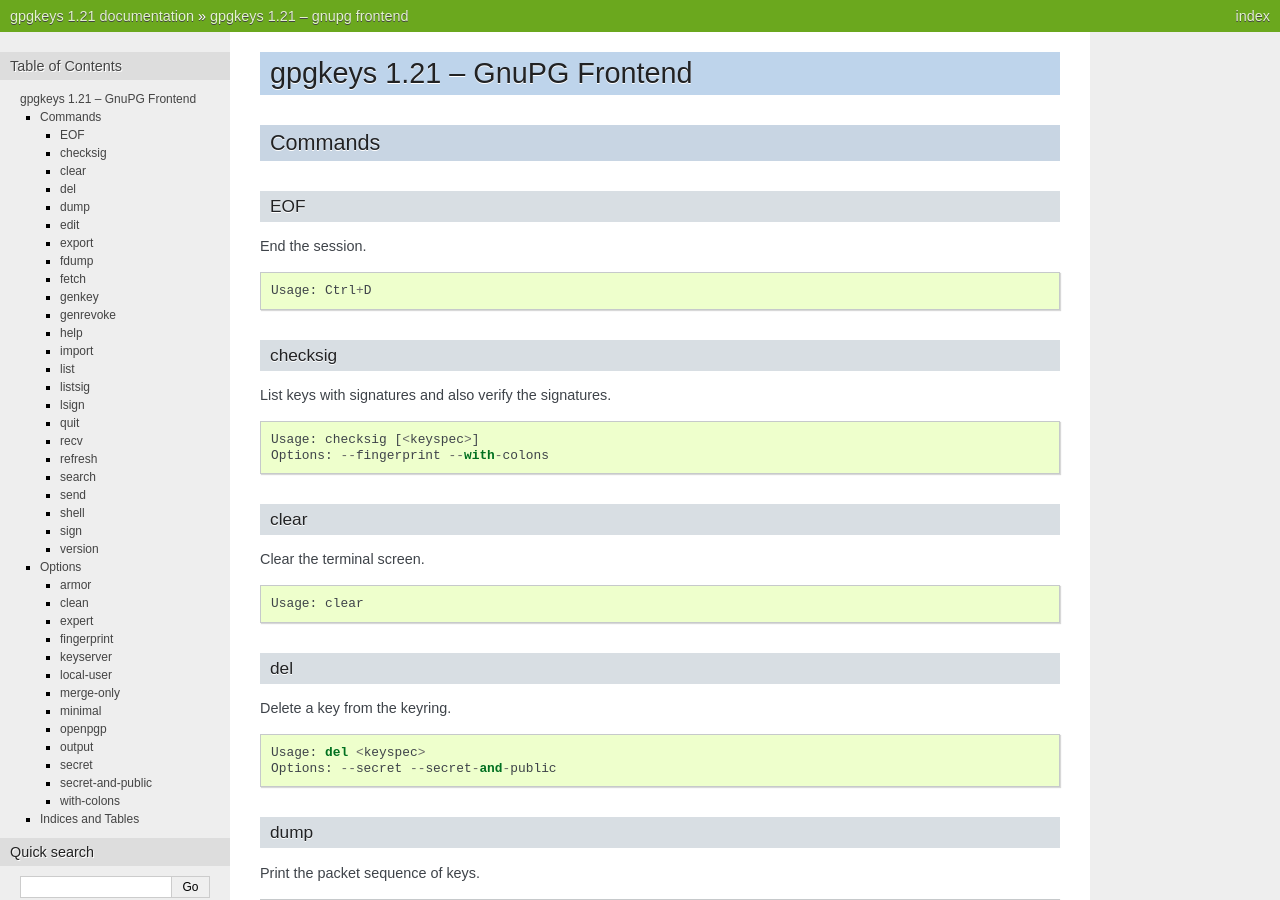
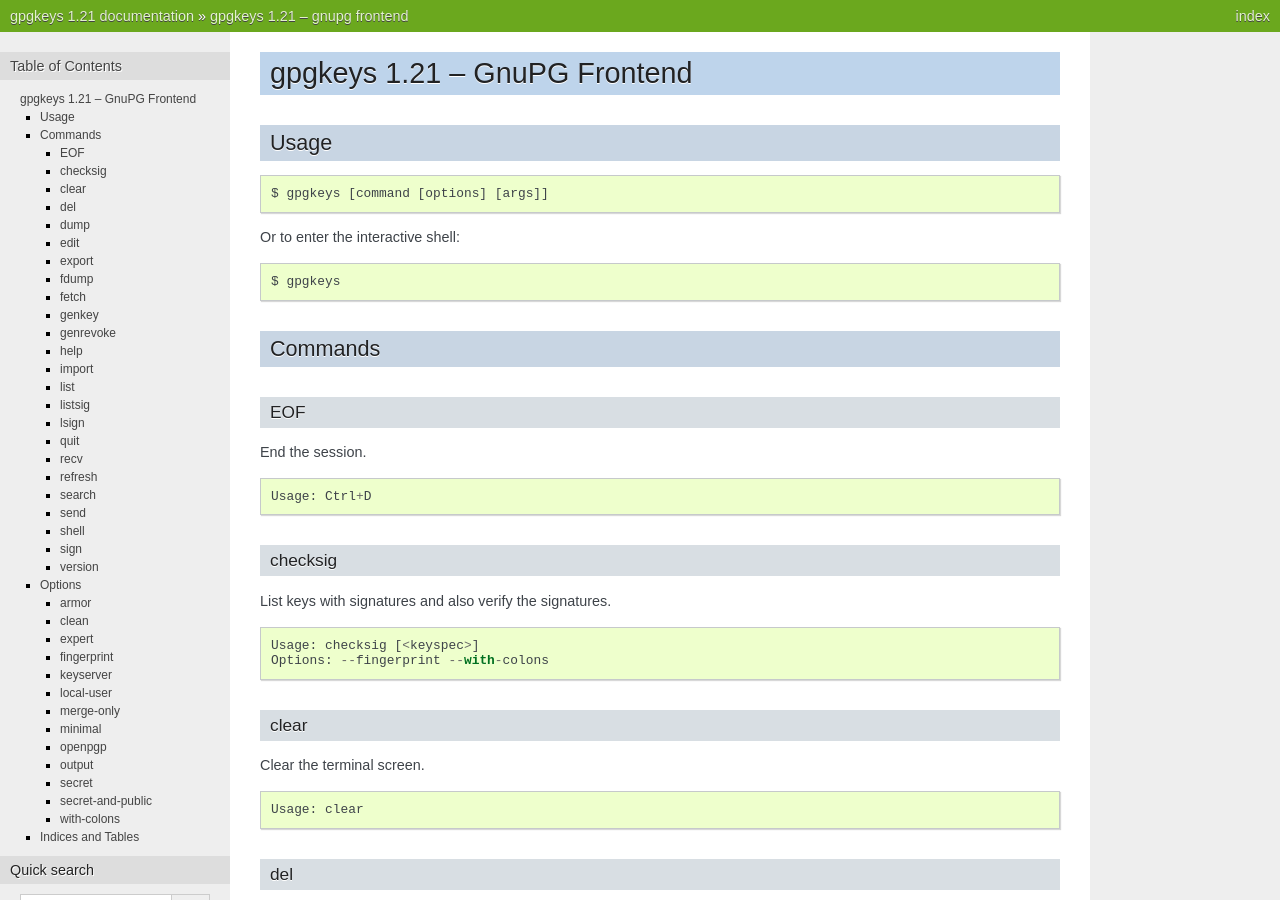
Before and after one commit to stefanholek/gpgkeys, a Sphinx documentation site: the page built from docs/index.rst, in a window 1280 px wide and 900 px high. Built offline with Sphinx 7.4.7, drawn with Linux system fonts in a browser that asks for light colours; the version number is read from the project's files by our own code.

Commit message:
Add general usage paragraph.

```diff
--- a/docs/index.rst
+++ b/docs/index.rst
@@ -4,6 +4,16 @@
 
 .. toctree::
    :maxdepth: 2
+
+Usage
+==================
+::
+
+    $ gpgkeys [command [options] [args]]
+
+Or to enter the interactive shell::
+
+    $ gpgkeys
 
 Commands
 ==================
```
